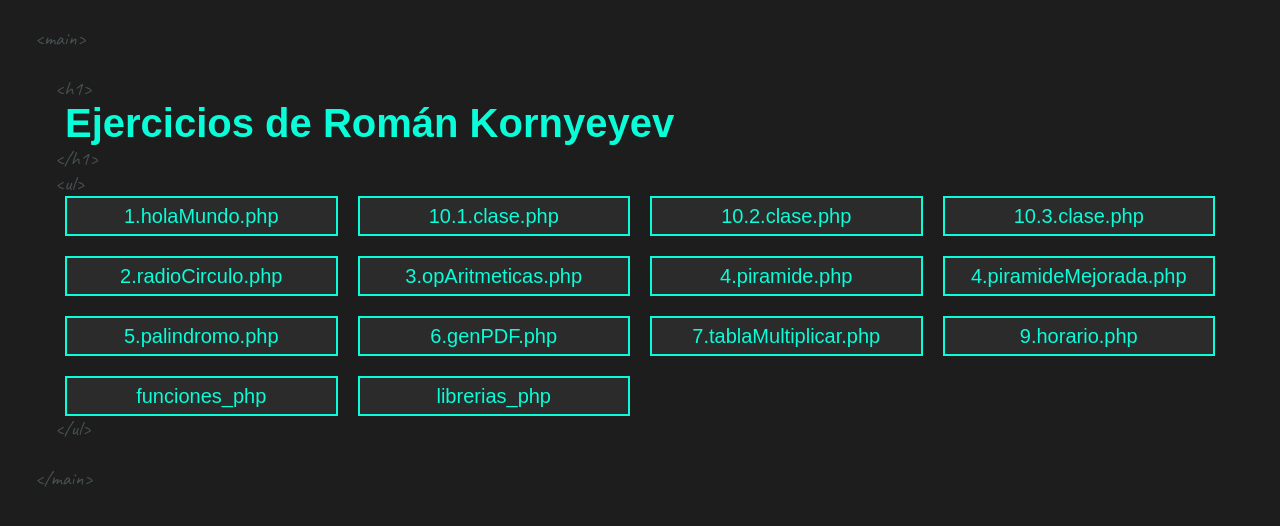
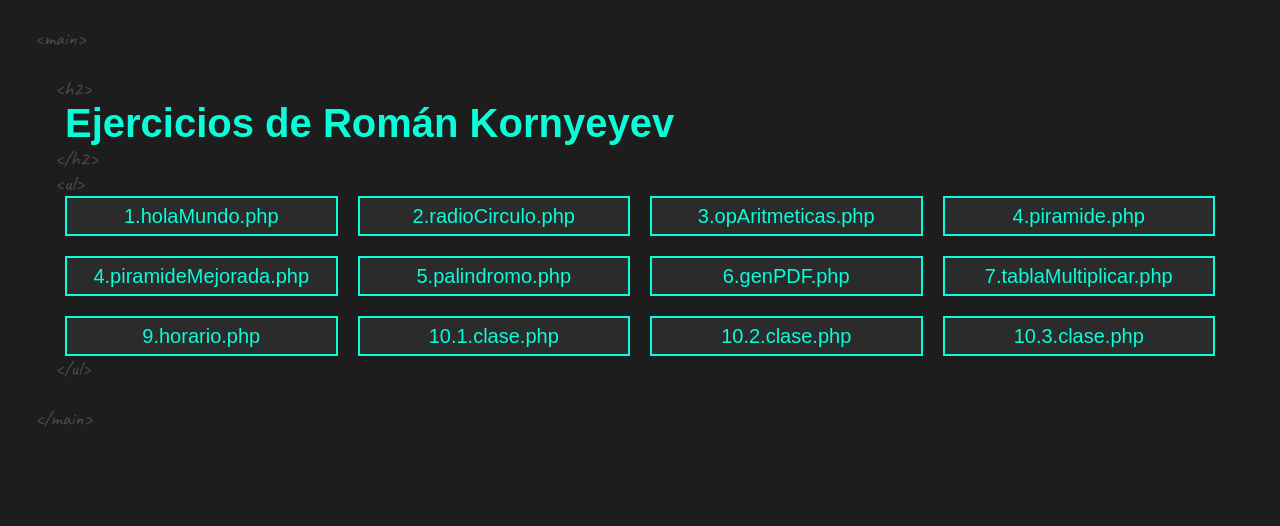
Before and after one commit to RomanKornyeyev/entorno_servidor, a PHP site: page / in a window 1280 px wide. Shown: the top 526 px of the page. Run offline with PHP 8.4, Linux system fonts and the light colour scheme; some web fonts are replaced.

Commit message:
reorganizacion++ e index++

```diff
--- a/1ev/ejercicios/5.palindromo.php
+++ b/1ev/ejercicios/5.palindromo.php
@@ -1,6 +1,6 @@
 <?php
 
-    require('funciones_9.php');
+    require('./funciones_php/funciones_5.php');
 
     $palabra = "";
     $vocales = 0;
--- a/1ev/ejercicios/css/index.css
+++ b/1ev/ejercicios/css/index.css
@@ -77,7 +77,7 @@ input,textarea,button,a{
     margin: 5rem auto;
 }
 .title-wrapper::before{
-    content: '<h1>';
+    content: '<h2>';
     position: absolute;
     font-size: 2rem;
     font-family: 'Caveat', cursive;
@@ -86,7 +86,7 @@ input,textarea,button,a{
     bottom: 100%;
 }
 .title-wrapper::after{
-    content: '</h1>';
+    content: '</h2>';
     position: absolute;
     font-size: 2rem;
     font-family: 'Caveat', cursive;
--- a/1ev/ejercicios/index.php
+++ b/1ev/ejercicios/index.php
@@ -1,12 +1,13 @@
 <?php
 function directory(){
     $dir = './';
-    $files = scandir($dir);
+    $files = scandir($dir,$sorting_order = SCANDIR_SORT_ASCENDING);
+    sort($files, $sort_flags = SORT_NATURAL);
 
     echo "<ul class='lista'>";
     foreach ($files as $file) {
-        if (preg_match("/.php\b/", $file)) {
-            if (!preg_match("/index.php\b/", $file)){ //muestra todos los archivos que no sean el index (este archivo)
+        if (preg_match("/\.php/", $file)) {
+            if (!preg_match("/index.php/", $file)){ //muestra todos los archivos que no sean el index (este archivo)
                 echo "<li class='elemento'><a class='button' href=" . $dir . "/" . $file . ">" . $file . "</a></li>";
             }
         }
@@ -25,6 +26,7 @@ function directory(){
     <script src="./js/scrollreveal-lib.js"></script>
     <script src="./js/sr-index.js" defer=""></script>
     <!-- CSS -->
+    <link rel="preload" href="./css/index.css" as="styles">
     <link rel="stylesheet" href="./css/index.css">
     <title>Inicio</title>
 </head>
--- a/1ev/ejercicios/js/sr-index.js
+++ b/1ev/ejercicios/js/sr-index.js
@@ -4,8 +4,9 @@ sr.reveal('.elemento',{
     duration: 1500,
     origin: 'bottom',
     distance: '100px',
-    interval: 150,
-    delay: 300
+    easing: 'cubic-bezier(0,.42,.25,1.07)',
+    interval: 100,
+    delay: 600
 });
 
 sr.reveal('.title',{
```
Also changed, not shown: 1ev/ejercicios/funciones_php/funciones_5.php (renamed from 1ev/ejercicios/funciones_php/funciones_9.php).
